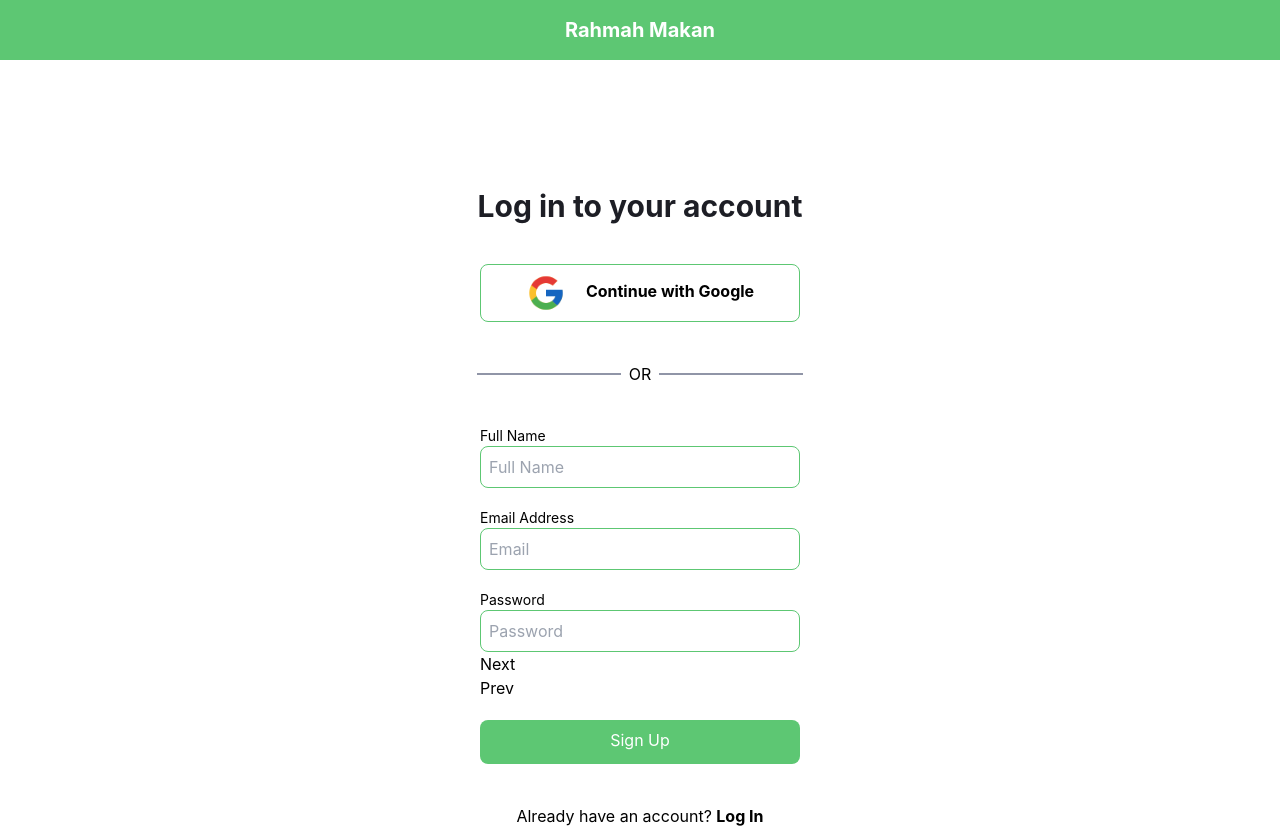
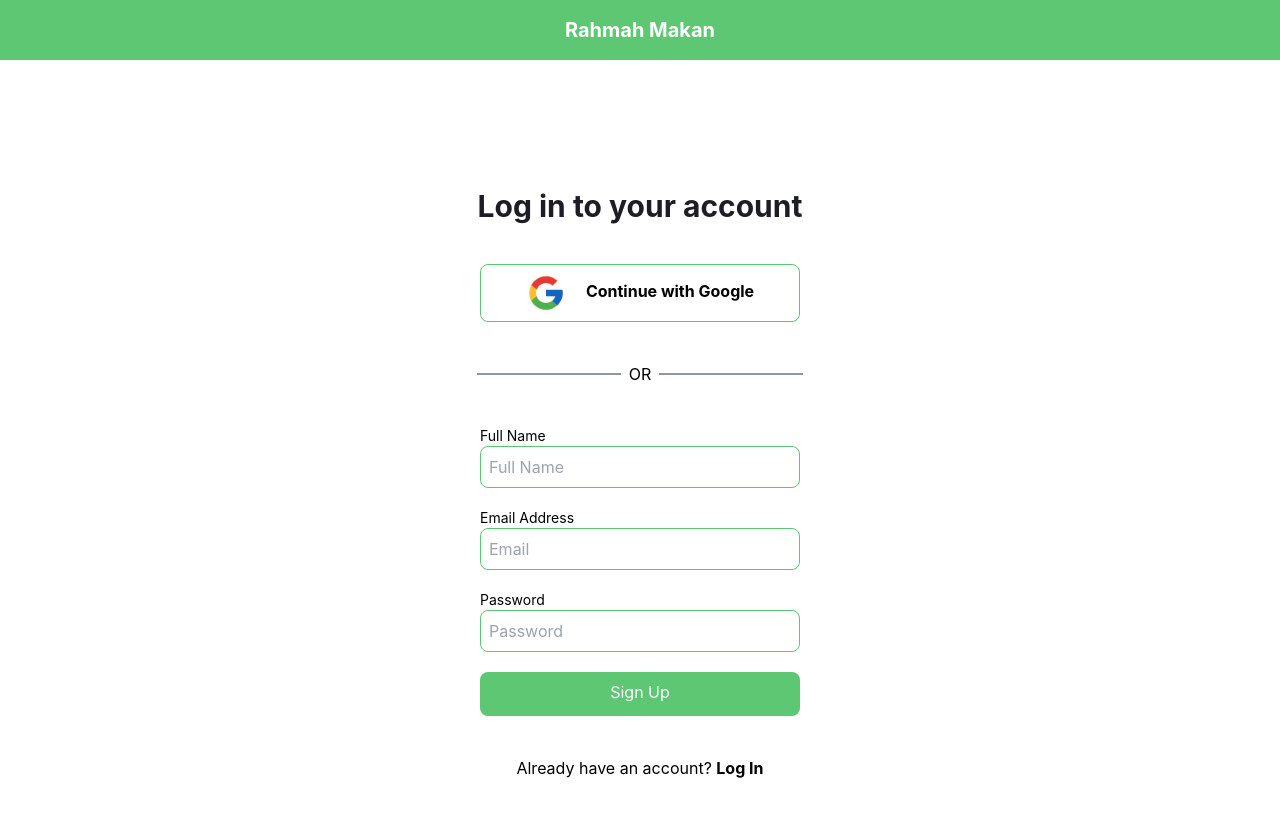
Before and after one commit to h4mmad/rahmah-makan, a React (Create React App) app: page /register/sign-up in a window 1280 px wide. After the commit the page ends 800 px from the top, so only its background shows below. Built offline with nearby package versions, Linux system fonts and the light colour scheme.

Commit message:
fixed warnings

```diff
--- a/src/components/Footer.js
+++ b/src/components/Footer.js
@@ -5,7 +5,7 @@ const Footer = () => {
         // Footer
         <footer className="bg-veryDarkBlue">
             {/* Flex container */}
-            <div className="container flex flex-col-reverse justify-between px-6 py-10 mx-auto space-y-8 md:flex-row md:space-y-0">
+            <div className="container flex flex-col-reverse justify-between px-6 py-10 mx-auto space-y-8 md:flex-row md:space-y-0 mt-32">
                 {/* Links container */}
                 <div className="flex flex-col-reverse items-center justify-between space-y-12 md:flex-col md:space-y-0 md:items-start">
                     <Link to="/" className="text-darkGreen text-xl baseline font-bold">
--- a/src/components/Login.js
+++ b/src/components/Login.js
@@ -12,7 +12,7 @@ const Login = () => {
 
                 <Link className="p-3 text-white text-center px-6 pt-2 w-100 bg-darkGreen w-full rounded-lg mt-5 font-bold">Log In</Link>
             </form>
-            <p className="mt-10">Don't have an account? <Link to="/register/sign-up">Sign Up</Link></p>
+            <p className="mt-10">Don't have an account? <Link to="/register/sign-up" className="font-bold">Sign Up</Link></p>
         </>
     );
 
--- a/src/components/Navbar.js
+++ b/src/components/Navbar.js
@@ -1,10 +1,9 @@
 import { Link, NavLink } from "react-router-dom";
 import MyButton from "./MyButton";
-import Logo from "../images/logo-3.png"
+
 
 const Navbar = () => {
 
-    const activeClassName = "border-b-4 border-darkGreen";
     return (
         <nav className="relative container p-6 mx-auto">
             <div className="flex items-center justify-between">
--- a/src/components/SignUp.js
+++ b/src/components/SignUp.js
@@ -1,65 +1,21 @@
-import { useState } from "react";
 import { Link } from "react-router-dom";
-
-const SignUp1 = () => {
-    return (
-        <>
-            <label htmlFor="name" className="mt-5 text-sm">Full Name</label>
-            <input type="text" className="border border-darkGreen w-80 p-2 rounded-lg" placeholder="Full Name" />
-
-            <label htmlFor="email" className="mt-5 text-sm">Email Address</label>
-            <input type="email" className="border border-darkGreen w-80 p-2 rounded-lg" placeholder="Email" />
-
-            <label htmlFor="password" className="mt-5 text-sm">Password</label>
-            <input type="password" className="border border-darkGreen w-80 p-2 rounded-lg" placeholder="Password" />
-        </>
-    );
-};
-const SignUp2 = () => {
-    return (
-        <>
-            <label htmlFor="name" className="mt-5 text-sm">Address</label>
-            <input type="text" className="border border-darkGreen w-80 p-2 rounded-lg" placeholder="Full Name" />
-        </>
-    );
-};
-
 
 
 const SignUp = () => {
-    const [index, setIndex] = useState(0);
-    const elements = [<SignUp1 />, <SignUp2 />];
 
-    function increment(){
-        if (index >= elements.length-1)
-            return;
-        else
-            setIndex(index+1);
-    }
-    function decrement(){
-        if (index <= 0)
-            return;
-        else
-            setIndex(index-1);
-    }
+
     return (
         <>
             <form className="mt-5 flex flex-col items-start">
 
-                {elements[index]}
-
-                <button type="button" onClick={increment}>Next</button>
-                <button type="button" onClick={decrement}>Prev</button>
-
-
-                {/* <label htmlFor="name" className="mt-5 text-sm">Full Name</label>
+                <label htmlFor="name" className="mt-5 text-sm">Full Name</label>
                 <input type="text" className="border border-darkGreen w-80 p-2 rounded-lg" placeholder="Full Name" />
 
                 <label htmlFor="email" className="mt-5 text-sm">Email Address</label>
                 <input type="email" className="border border-darkGreen w-80 p-2 rounded-lg" placeholder="Email" />
 
                 <label htmlFor="password" className="mt-5 text-sm">Password</label>
-                <input type="password" className="border border-darkGreen w-80 p-2 rounded-lg" placeholder="Password" /> */}
+                <input type="password" className="border border-darkGreen w-80 p-2 rounded-lg" placeholder="Password" />
 
 
                 <Link className="p-3 text-white text-center px-6 pt-2 w-100 bg-darkGreen w-full rounded-lg mt-5">Sign Up</Link>
--- a/src/pages/HomePage.js
+++ b/src/pages/HomePage.js
@@ -1,6 +1,6 @@
 import Hero from "../components/Hero";
 import Features from "../components/Features";
-import Team from "../components/Team";
+
 
 const HomePage = () => {
     return (
```
Also changed, not shown: src/pages/WithoutNav.js (+4 -3 lines).
